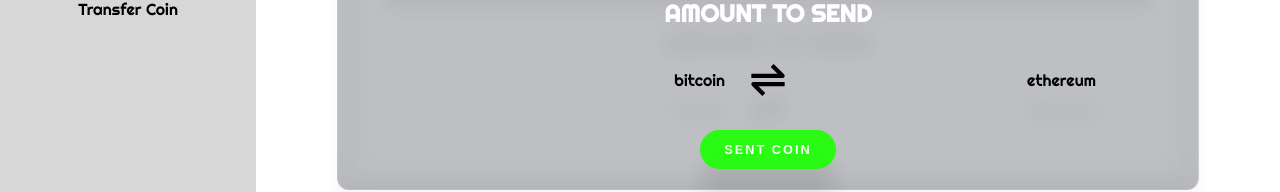
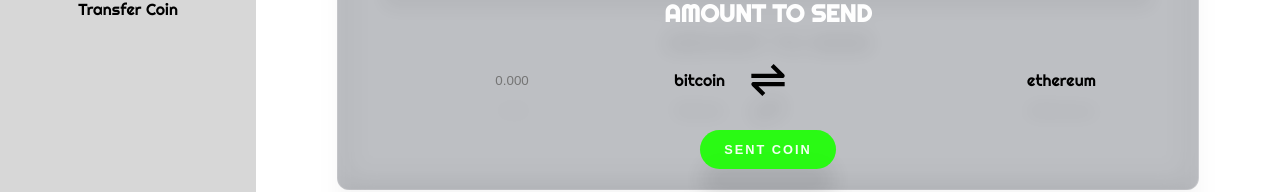
Before and after one commit to brunocami/crypto_wallet_test, a React (Create React App) app: page /transfer in a window 1280 px wide. Shown: the part 540-732 px from the top of the page. Built offline with nearby package versions, Linux system fonts and the light colour scheme; no server answers.

Commit message:
transfer component update

```diff
--- a/src/Components/Transfer/index.js
+++ b/src/Components/Transfer/index.js
@@ -9,14 +9,12 @@
   const [cryptocurrencies, setCryptocurrencies] = useState([]);
   const [cryptoToTransferFrom, SetCryptoToTransferFrom] = useState('bitcoin');
   const [cryptoToTransferTo, SetCryptoToTransferTo] = useState('ethereum');
-  const [transferAmount, SetTransferAmount] = useState(0);
-  const [transferAddress, setTransferAddress] = useState('')
   const [transferInfo, SetTransferInfo] = useState({
     tranferFrom: cryptoToTransferFrom,
     transferTo: cryptoToTransferTo,
-    amount: transferAmount,
-    address: transferAddress
-  })
+    amount: 0,
+    address: ''
+  });
 
   useEffect(() => {
     axios.get('https://api.coingecko.com/api/v3/coins/markets?vs_currency=usd&order=market_cap_desc&per_page=5&page=1')
@@ -46,7 +44,6 @@
   const handleTransfer = async () => {
     try {
       localStorage.setItem('transferInfo', JSON.stringify(transferInfo));
-      console.log(transferInfo);
       alert('Coin transfer successful!');
     } catch (error) {
       console.error(error);
@@ -109,7 +106,7 @@
           </div>
           <div className="send_amount_container">
             <div className="webflow-style-input">
-              <input type="number" onChange={(event) => SetTransferInfo({ ...transferInfo, amount: event.target.value })} />
+              <input type="number" placeholder='0.000' onChange={(event) => SetTransferInfo({ ...transferInfo, amount: event.target.value })} />
               <span>{cryptoToTransferFrom}</span>
             </div>
 
```
